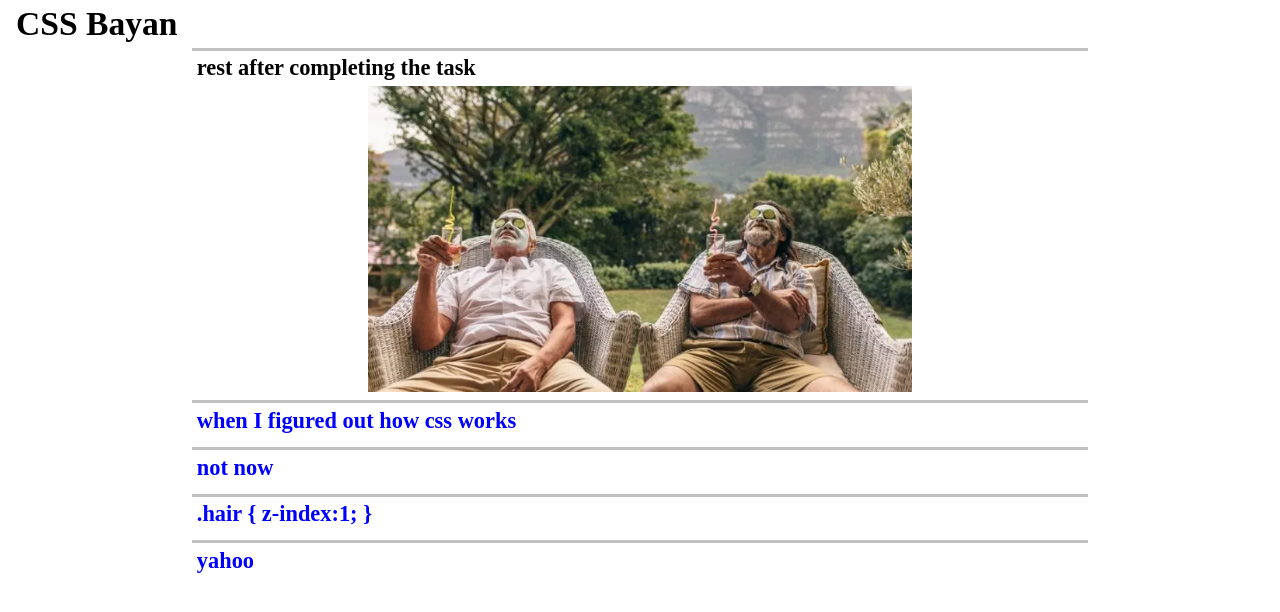
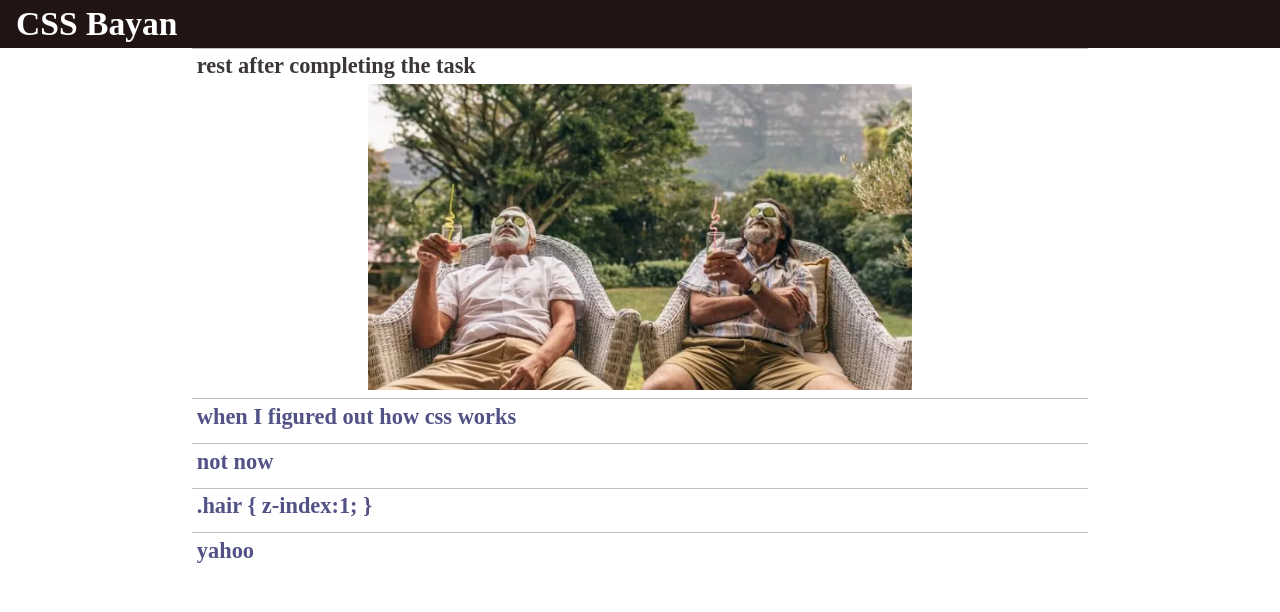
Before and after one commit to ZubarevP/cssBayan, a plain HTML site: page cssBayan/index.html in a window 1280 px wide. Drawn offline with Linux system fonts and the light colour scheme.

Commit message:
feat: apply new color schema (sunday, 12 march 2023, 21:00:00)

```diff
--- a/cssBayan/style.css
+++ b/cssBayan/style.css
@@ -8,8 +8,15 @@
   user-select: none;
 }
 
+body {
+  min-height: 100vh;
+  scroll-behavior: smooth;
+  color: #3c3737;
+}
+
 h1 {
   font-size: 2.1rem;
+  color: white;
 }
 
 h2 {
@@ -63,6 +70,7 @@ h2 {
 
 .header {
   padding: .3rem 1rem;
+  background-color: #201414;
 }
 
 .table {
@@ -80,7 +88,7 @@ h2 {
 label {
   width: 100%;
   cursor: pointer;
-  border-top: .2rem solid silver;
+  border-top: .1rem solid silver;
 }
 
 .head {
@@ -130,11 +138,11 @@ label:has(input:checked) > img {
 }
 
 h2 {
-  color: blue;
+  color: #525287;
 }
 
 input:checked + h2 {
-  color: black;
+  color: #3c3737;
 }
 
 .table > label > div > img {
```
